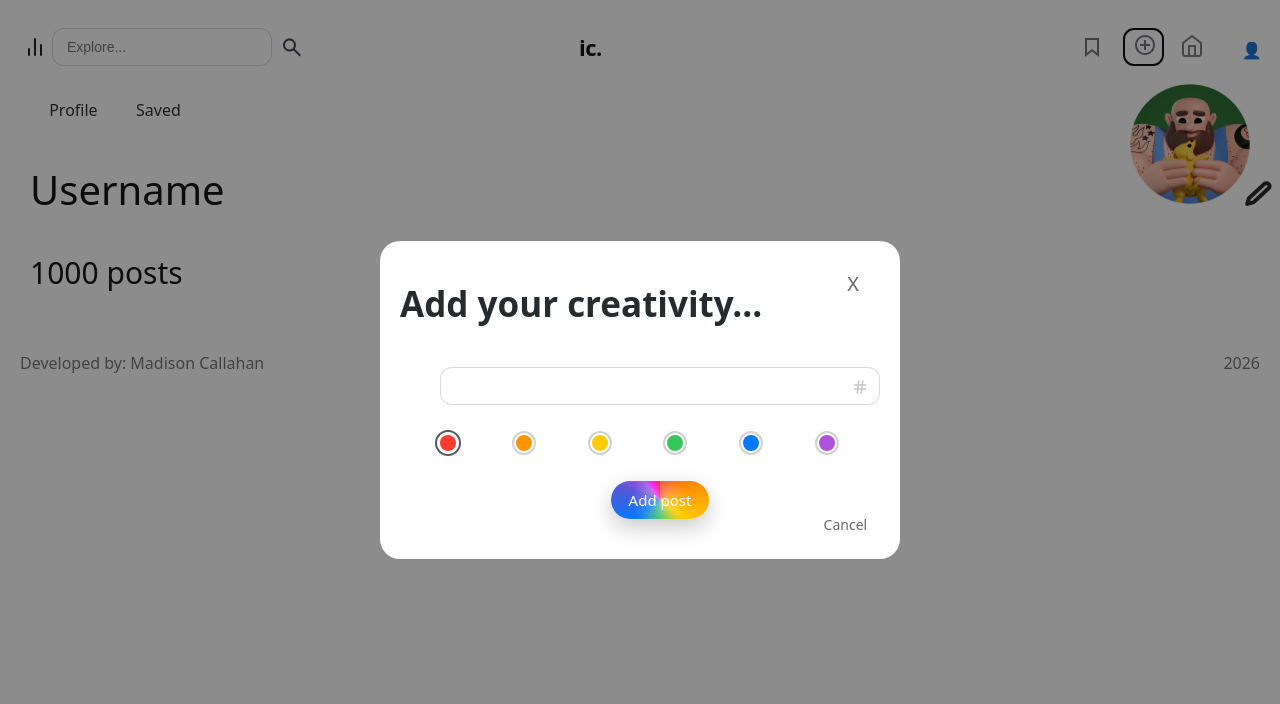
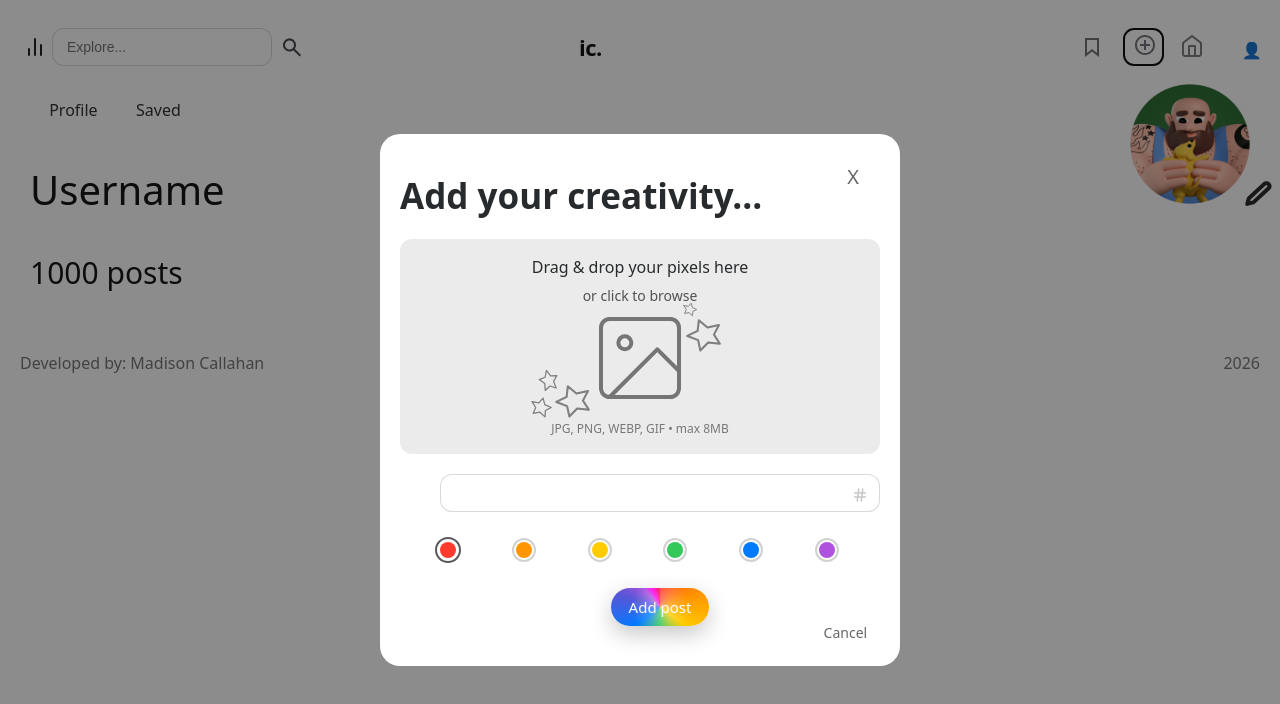
Before and after one commit to madscalls/se_project_final, a React (Vite) app: page /profile in a window 1280 px wide. Both pictures are taken after a click on the button 1143 px from the left and 47 px from the top of the page. Shown: the top 704 px of the page. Built offline with nearby package versions, Linux system fonts and the light colour scheme.

Commit message:
dropzone

```diff
--- a/src/components/AddModal/AddModal.jsx
+++ b/src/components/AddModal/AddModal.jsx
@@ -3,6 +3,7 @@ import { useState } from "react";
 import "./AddModal.css";
 
 import HashIcon from "../../assets/Hash.svg";
+import Dropzone from "../Dropzone/Dropzone";
 
 export default function AddModal({ onClose }) {
   const [selectedColor, setSelectedColor] = useState("red");
@@ -13,7 +14,7 @@ export default function AddModal({ onClose }) {
     <div className="modal" onClick={onClose}>
       <div className="modal__block" onClick={(e) => e.stopPropagation()}>
         <h1 className="modal__title">Add your creativity...</h1>
-
+        <Dropzone />
         <ul className="modal__inputs">
           <li>
             <button
--- /dev/null
+++ b/src/components/Dropzone/Dropzone.css
@@ -0,0 +1,81 @@
+.dropzone__input {
+  display: none;
+}
+
+.dropzone__box {
+  width: 100%;
+  min-height: 160px;
+  /* border: 2px dashed rgba(0, 0, 0, 0.25); */
+  border-radius: 12px;
+  padding: 16px;
+  cursor: pointer;
+  display: grid;
+  place-items: center;
+  text-align: center;
+  background: rgba(0, 0, 0, 0.02);
+  position: relative;
+  background-color: rgb(235, 235, 235);
+}
+
+.dropzone__star1 {
+  position: absolute;
+  top: 51px;
+  left: 268px;
+  transform: scale(0.4) rotate(36deg);
+}
+.dropzone__star2 {
+  position: absolute;
+  top: 77px;
+  left: 283px;
+}
+.dropzone__star3 {
+  position: absolute;
+  top: 149px;
+  left: 119px;
+  transform: scale(0.6) rotate(36deg);
+}
+.dropzone__star4 {
+  position: absolute;
+  top: 122px;
+  left: 127px;
+  transform: scale(0.6) rotate(80deg);
+}
+.dropzone__star5 {
+  position: absolute;
+  top: 143px;
+  left: 152px;
+}
+
+.dropzone__box_dragging {
+  border-color: rgba(0, 0, 0, 0.6);
+  background: rgba(0, 0, 0, 0.04);
+}
+
+.dropzone__title {
+  margin: 0;
+  font-size: 16px;
+}
+
+.dropzone__subtitle {
+  margin: 6px 0 0;
+  font-size: 14px;
+  opacity: 0.8;
+}
+
+.dropzone__hint {
+  margin: 10px 0 0;
+  font-size: 12px;
+  opacity: 0.6;
+}
+
+.dropzone__preview {
+  width: 100%;
+  max-height: 260px;
+  object-fit: cover;
+  border-radius: 10px;
+}
+
+.dropzone__error {
+  margin: 8px 0 0;
+  font-size: 12px;
+}
--- /dev/null
+++ b/src/components/Dropzone/Dropzone.jsx
@@ -0,0 +1,102 @@
+import React, { useRef, useState } from "react";
+import "./Dropzone.css";
+import camera from "../../assets/camera.svg";
+import star from "../../assets/Star.svg";
+
+const ACCEPTED_TYPES = ["image/jpeg", "image/png", "image/webp", "image/gif"];
+const MAX_SIZE_BYTES = 8 * 1024 * 1024; // 8MB
+
+export default function Dropzone({
+  onFileSelect,
+  previewUrl,
+  error,
+  setError,
+}) {
+  const inputRef = useRef(null);
+  const [isDragging, setIsDragging] = useState(false);
+
+  const validateFile = (file) => {
+    if (!file) return false;
+
+    if (!ACCEPTED_TYPES.includes(file.type)) {
+      setError?.("Please upload a JPG, PNG, WEBP, or GIF.");
+      return false;
+    }
+
+    if (file.size > MAX_SIZE_BYTES) {
+      setError?.("File is too large. Max size is 8MB.");
+      return false;
+    }
+
+    setError?.("");
+    return true;
+  };
+
+  const handleFile = (file) => {
+    if (!validateFile(file)) return;
+    onFileSelect(file);
+  };
+
+  const handleInputChange = (e) => {
+    const file = e.target.files?.[0];
+    handleFile(file);
+  };
+
+  const handleDrop = (e) => {
+    e.preventDefault();
+    setIsDragging(false);
+
+    const file = e.dataTransfer.files?.[0];
+    handleFile(file);
+  };
+
+  return (
+    <div className="dropzone">
+      <input
+        ref={inputRef}
+        type="file"
+        accept="image/*"
+        className="dropzone__input"
+        onChange={handleInputChange}
+      />
+
+      <div
+        className={`dropzone__box ${
+          isDragging ? "dropzone__box_dragging" : ""
+        }`}
+        onClick={() => inputRef.current?.click()}
+        onDragEnter={(e) => {
+          e.preventDefault();
+          setIsDragging(true);
+        }}
+        onDragOver={(e) => e.preventDefault()}
+        onDragLeave={() => setIsDragging(false)}
+        onDrop={handleDrop}
+        role="button"
+        tabIndex={0}
+        onKeyDown={(e) => {
+          if (e.key === "Enter" || e.key === " ") inputRef.current?.click();
+        }}
+      >
+        {previewUrl ? (
+          <img src={previewUrl} alt="Preview" className="dropzone__preview" />
+        ) : (
+          <>
+            <p className="dropzone__title">Drag & drop your pixels here</p>
+            <p className="dropzone__subtitle">or click to browse</p>
+            <img src={star} alt="star" className="dropzone__star1" />
+            <img src={star} alt="star" className="dropzone__star2" />
+            <img src={camera} alt="photo" className="dropbox__camera" />
+
+            <img src={star} alt="star" className="dropzone__star3" />
+            <img src={star} alt="star" className="dropzone__star4" />
+            <img src={star} alt="star" className="dropzone__star5" />
+            <p className="dropzone__hint">JPG, PNG, WEBP, GIF • max 8MB</p>
+          </>
+        )}
+      </div>
+
+      {error ? <p className="dropzone__error">{error}</p> : null}
+    </div>
+  );
+}
```
Also changed, not shown: src/assets/Star.svg (added), src/assets/camera.svg (added).
